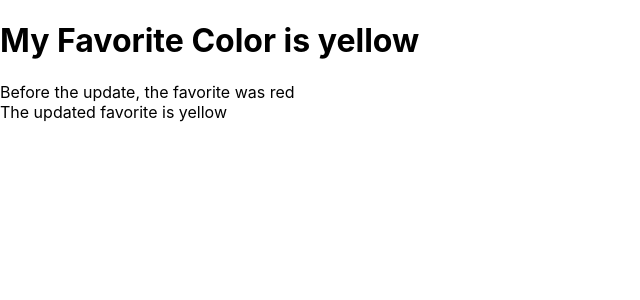
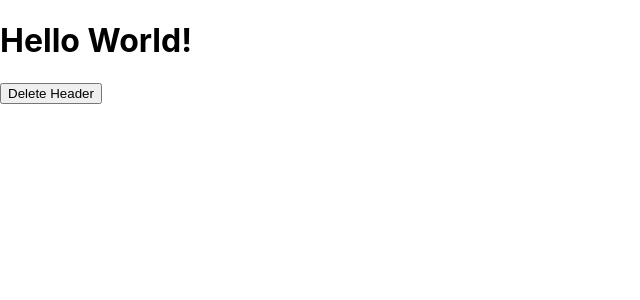
Before and after one commit to winterbreaker23/React_classes, a React (Create React App) app in the folder myapp/: page / in a window 1280 px wide. Shown: the top 300 px of the page, without its empty margins (0-640 px from the left). Built offline with nearby package versions, Linux system fonts and the light colour scheme.

Commit message:
componentWillUnmount

```diff
--- a/myapp/src/index.js
+++ b/myapp/src/index.js
@@ -168,9 +168,42 @@ class Header5 extends React.Component {
     );
   }
 }
+
+class Container extends React.Component {
+  constructor(props) {
+    super(props);
+    this.state = {show: true};
+  }
+  delHeader = () => {
+    this.setState({show: false});
+  }
+  render() {
+    let myheader;
+    if (this.state.show) {
+      myheader = <Child />;
+    };
+    return (
+      <div>
+      {myheader}
+      <button type="button" onClick={this.delHeader}>Delete Header</button>
+      </div>
+    );
+  }
+}
+
+class Child extends React.Component {
+  componentWillUnmount() {
+    alert("The component named Header is about to be unmounted.");
+  }
+  render() {
+    return (
+      <h1>Hello World!</h1>
+    );
+  }
+}
 root.render(
   <React.StrictMode>
-    <Header5/>
+    <Container/>
   </React.StrictMode>
 );
 
```
